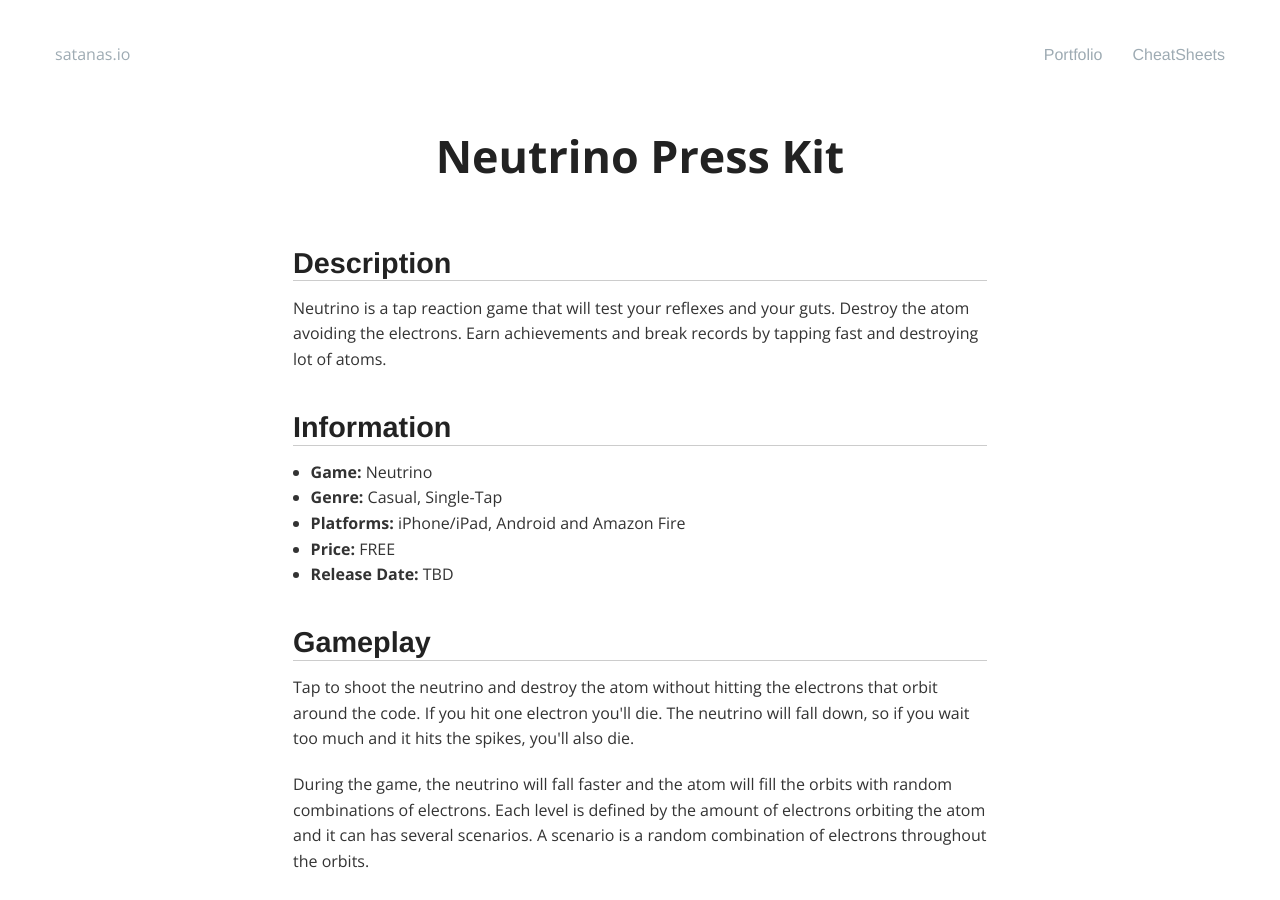
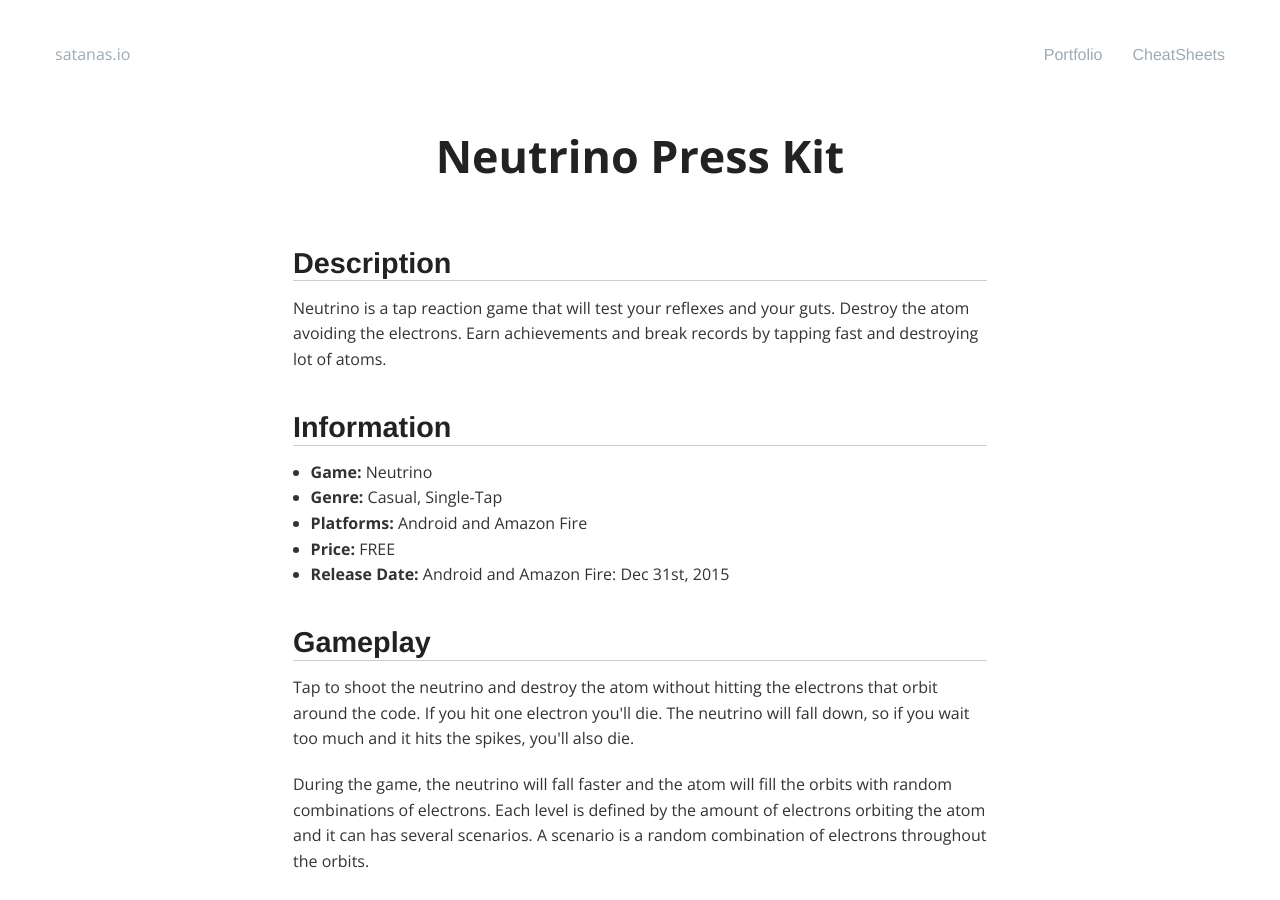
Before and after one commit to satanas/site, a Jekyll site: the page built from games/neutrino/presskit.html, in a window 1280 px wide and 900 px high. Built offline with Jekyll 4.4.1, drawn with Linux system fonts in a browser that asks for light colours; nearby versions of some CDN libraries; Markdown is read by kramdown in place of the engine named in the settings.

Commit message:
Removed iphone references. Added release date for Android and Amazon

```diff
--- a/games/neutrino/presskit.html
+++ b/games/neutrino/presskit.html
@@ -14,9 +14,9 @@
 <ul>
   <li><strong>Game:</strong> Neutrino</li>
   <li><strong>Genre:</strong> Casual, Single-Tap</li>
-  <li><strong>Platforms:</strong> iPhone/iPad, Android and Amazon Fire</li>
+  <li><strong>Platforms:</strong> Android and Amazon Fire</li>
   <li><strong>Price:</strong> FREE</li>
-  <li><strong>Release Date:</strong> TBD</li>
+  <li><strong>Release Date:</strong> Android and Amazon Fire: Dec 31st, 2015</li>
 </ul>
 
 <h3>Gameplay</h3>
```
